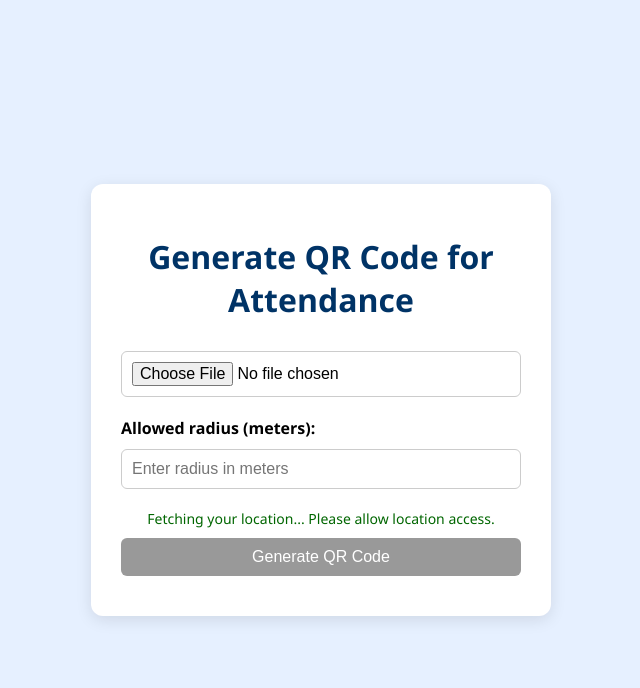
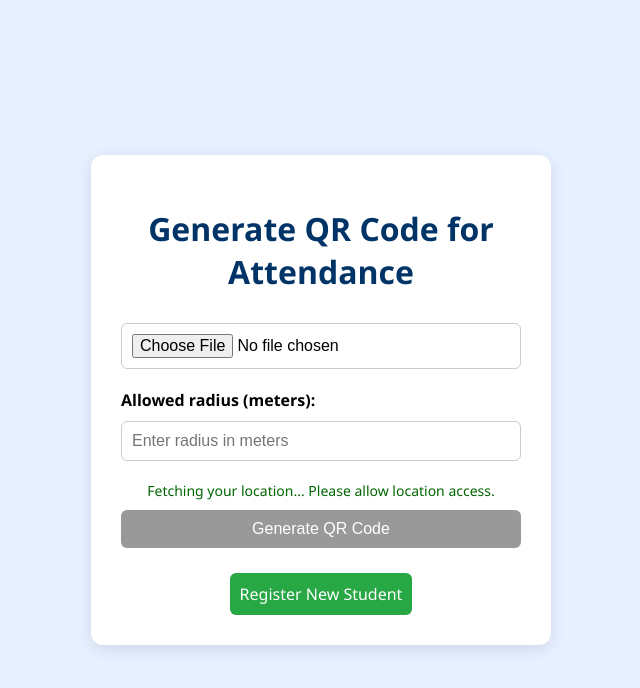
Before and after one commit to SaurabhExpertInnovator/Smart-Attendance-Management-System, a Flask app: page / in a window 1280 px wide. Shown: the top 688 px of the page, without its empty margins (319-959 px from the left). Run offline with Flask 2, Linux system fonts and the light colour scheme.

Commit message:
Update index.html

```diff
--- a/templates/index.html
+++ b/templates/index.html
@@ -80,6 +80,18 @@
     #retryBtn:hover {
       background-color: #00695c;
     }
+    .link-btn {
+      background-color: #28a745;
+      margin-top: 15px;
+      text-decoration: none;
+      display: inline-block;
+      padding: 10px;
+      border-radius: 6px;
+      color: white;
+    }
+    .link-btn:hover {
+      background-color: #218838;
+    }
   </style>
 </head>
 <body>
@@ -99,6 +111,7 @@
 
       <button type="submit" id="submitBtn" disabled>Generate QR Code</button>
     </form>
+    <a class="link-btn" href="/register">Register New Student</a>
   </div>
 
   <script>
@@ -164,7 +177,6 @@
     }
 
     window.onload = getLocation;
-
     retryBtn.addEventListener('click', getLocation);
   </script>
 </body>
```
